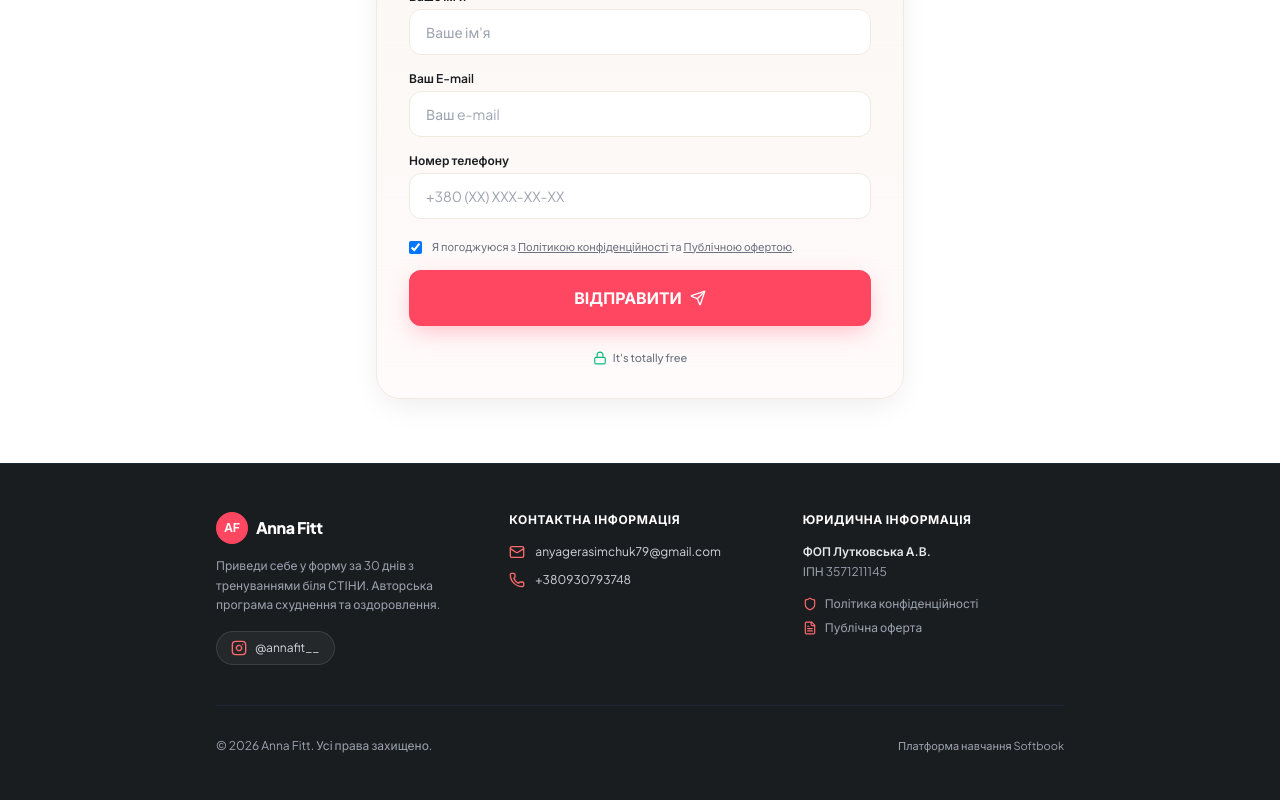
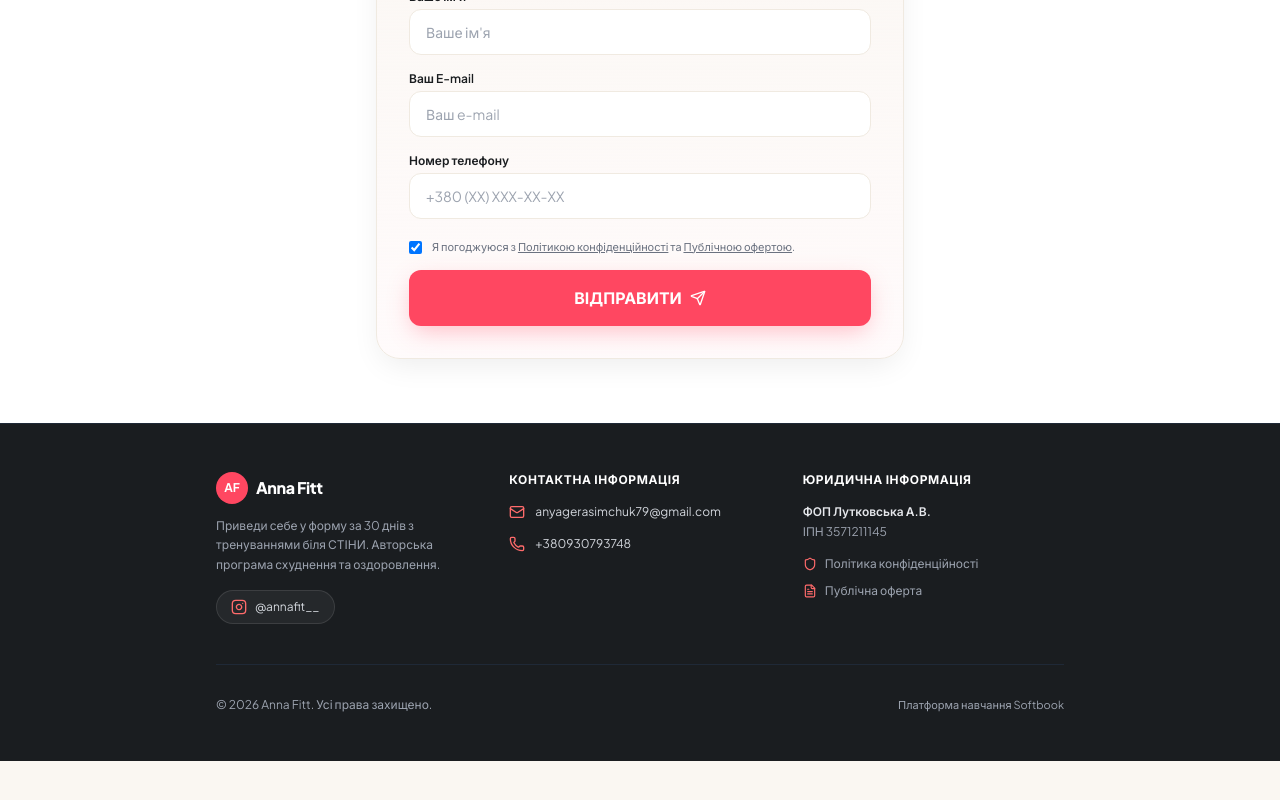
Before and after one commit to maxmaxhihi15-commits/candyfit-updates, a React (Vite) app: page / in a window 1280 px wide. Shown: the part 10103-10903 px from the top of the page. After the commit the page ends 10864 px from the top, so only its background shows below. Built offline with nearby package versions, Linux system fonts and the light colour scheme.

Commit message:
Initial Candyfit landing page

```diff
--- a/src/components/Footer.tsx
+++ b/src/components/Footer.tsx
@@ -9,11 +9,11 @@ export const Footer: React.FC = () => {
     <footer className="bg-darkCharcoal text-gray-300 py-12 border-t border-gray-800">
       <div className="max-w-4xl mx-auto px-4 sm:px-6">
 
-        <div className="grid grid-cols-1 sm:grid-cols-2 md:grid-cols-3 gap-8 pb-10 border-b border-gray-800">
+        <div className="grid grid-cols-1 md:grid-cols-3 gap-8 pb-10 border-b border-gray-800">
 
           {/* Brand & Author Info */}
-          <div>
-            <div className="flex items-center gap-2 mb-3">
+          <div className="flex flex-col items-center text-center md:items-start md:text-left">
+            <div className="flex items-center justify-center md:justify-start gap-2 mb-3">
               <div className="w-8 h-8 rounded-full bg-brand-500 text-white flex items-center justify-center font-bold text-xs">
                 AF
               </div>
@@ -21,14 +21,14 @@ export const Footer: React.FC = () => {
                 Anna Fitt
               </span>
             </div>
-            <p className="text-xs text-gray-400 font-normal leading-relaxed mb-4">
+            <p className="text-xs text-gray-400 font-normal leading-relaxed mb-4 max-w-xs md:max-w-none text-center md:text-left">
               Приведи себе у форму за 30 днів з тренуваннями біля СТІНИ. Авторська програма схуднення та оздоровлення.
             </p>
             <a
               href={footer.instagramUrl}
               target="_blank"
               rel="noopener noreferrer"
-              className="inline-flex items-center gap-2 text-xs text-gray-300 hover:text-white bg-white/5 hover:bg-white/10 px-3.5 py-2 rounded-full border border-white/10 transition-all"
+              className="inline-flex items-center justify-center gap-2 text-xs text-gray-300 hover:text-white bg-white/5 hover:bg-white/10 px-3.5 py-2 rounded-full border border-white/10 transition-all"
             >
               <Instagram className="w-4 h-4 text-brand-400" />
               <span>{footer.instagramHandle}</span>
@@ -36,24 +36,24 @@ export const Footer: React.FC = () => {
           </div>
 
           {/* Contacts */}
-          <div>
-            <h4 className="text-xs font-extrabold text-white uppercase tracking-wider mb-4">
+          <div className="flex flex-col items-center text-center md:items-start md:text-left">
+            <h4 className="text-xs font-extrabold text-white uppercase tracking-wider mb-4 text-center md:text-left">
               КОНТАКТНА ІНФОРМАЦІЯ
             </h4>
-            <ul className="space-y-3 text-xs font-normal">
-              <li>
+            <ul className="space-y-3 text-xs font-normal flex flex-col items-center md:items-start w-full">
+              <li className="w-full text-center md:text-left">
                 <a
                   href={`mailto:${footer.email}`}
-                  className="flex items-center gap-2.5 text-gray-300 hover:text-white transition-colors"
+                  className="inline-flex items-center justify-center md:justify-start gap-2.5 text-gray-300 hover:text-white transition-colors break-all max-w-full"
                 >
                   <Mail className="w-4 h-4 text-brand-400 shrink-0" />
-                  <span>{footer.email}</span>
+                  <span className="break-all">{footer.email}</span>
                 </a>
               </li>
-              <li>
+              <li className="w-full text-center md:text-left">
                 <a
                   href={`tel:${footer.phone}`}
-                  className="flex items-center gap-2.5 text-gray-300 hover:text-white transition-colors"
+                  className="inline-flex items-center justify-center md:justify-start gap-2.5 text-gray-300 hover:text-white transition-colors"
                 >
                   <Phone className="w-4 h-4 text-brand-400 shrink-0" />
                   <span>{footer.phone}</span>
@@ -63,32 +63,32 @@ export const Footer: React.FC = () => {
           </div>
 
           {/* Legal Documents & FOP Info */}
-          <div>
-            <h4 className="text-xs font-extrabold text-white uppercase tracking-wider mb-4">
+          <div className="flex flex-col items-center text-center md:items-start md:text-left">
+            <h4 className="text-xs font-extrabold text-white uppercase tracking-wider mb-4 text-center md:text-left">
               ЮРИДИЧНА ІНФОРМАЦІЯ
             </h4>
-            <div className="text-xs text-gray-400 space-y-1 mb-4">
+            <div className="text-xs text-gray-400 space-y-1 mb-4 text-center md:text-left">
               <p className="font-semibold text-gray-200">{footer.legalName}</p>
               <p>{footer.ipn}</p>
             </div>
-            <ul className="space-y-2 text-xs font-normal">
-              <li>
+            <ul className="space-y-2 text-xs font-normal flex flex-col items-center md:items-start w-full">
+              <li className="w-full text-center md:text-left">
                 <a
                   href={footer.privacyUrl}
                   target="_blank"
                   rel="noopener noreferrer"
-                  className="flex items-center gap-2 text-gray-400 hover:text-white transition-colors"
+                  className="inline-flex items-center justify-center md:justify-start gap-2 text-gray-400 hover:text-white transition-colors"
                 >
                   <Shield className="w-3.5 h-3.5 text-brand-400 shrink-0" />
                   <span>Політика конфіденційності</span>
                 </a>
               </li>
-              <li>
+              <li className="w-full text-center md:text-left">
                 <a
                   href={footer.offerUrl}
                   target="_blank"
                   rel="noopener noreferrer"
-                  className="flex items-center gap-2 text-gray-400 hover:text-white transition-colors"
+                  className="inline-flex items-center justify-center md:justify-start gap-2 text-gray-400 hover:text-white transition-colors"
                 >
                   <FileText className="w-3.5 h-3.5 text-brand-400 shrink-0" />
                   <span>Публічна оферта</span>
@@ -100,7 +100,7 @@ export const Footer: React.FC = () => {
         </div>
 
         {/* Bottom Copyright */}
-        <div className="pt-8 text-center text-xs text-gray-400 flex flex-col sm:flex-row items-center justify-between gap-4">
+        <div className="pt-8 text-center text-xs text-gray-400 flex flex-col md:flex-row items-center justify-center md:justify-between gap-4">
           <p>© {new Date().getFullYear()} Anna Fitt. Усі права захищено.</p>
           <p className="text-gray-400 text-[11px]">
             Платформа навчання Softbook
--- a/src/components/OrderFormSection.tsx
+++ b/src/components/OrderFormSection.tsx
@@ -1,6 +1,6 @@
 import React, { useState } from 'react';
 import { COURSE_DATA } from '../data/courseData';
-import { Send, CheckCircle2, AlertCircle, Lock } from 'lucide-react';
+import { Send, CheckCircle2, AlertCircle } from 'lucide-react';
 
 export const OrderFormSection: React.FC = () => {
   const { orderForm, footer } = COURSE_DATA;
@@ -162,11 +162,6 @@ export const OrderFormSection: React.FC = () => {
                 <span>{orderForm.buttonLabel}</span>
                 <Send className="w-4 h-4" />
               </button>
-
-              <div className="flex items-center justify-center gap-1.5 text-[11px] text-softGray font-medium pt-2">
-                <Lock className="w-3.5 h-3.5 text-emerald-500" />
-                <span>{orderForm.note}</span>
-              </div>
             </form>
           )}
 
```
